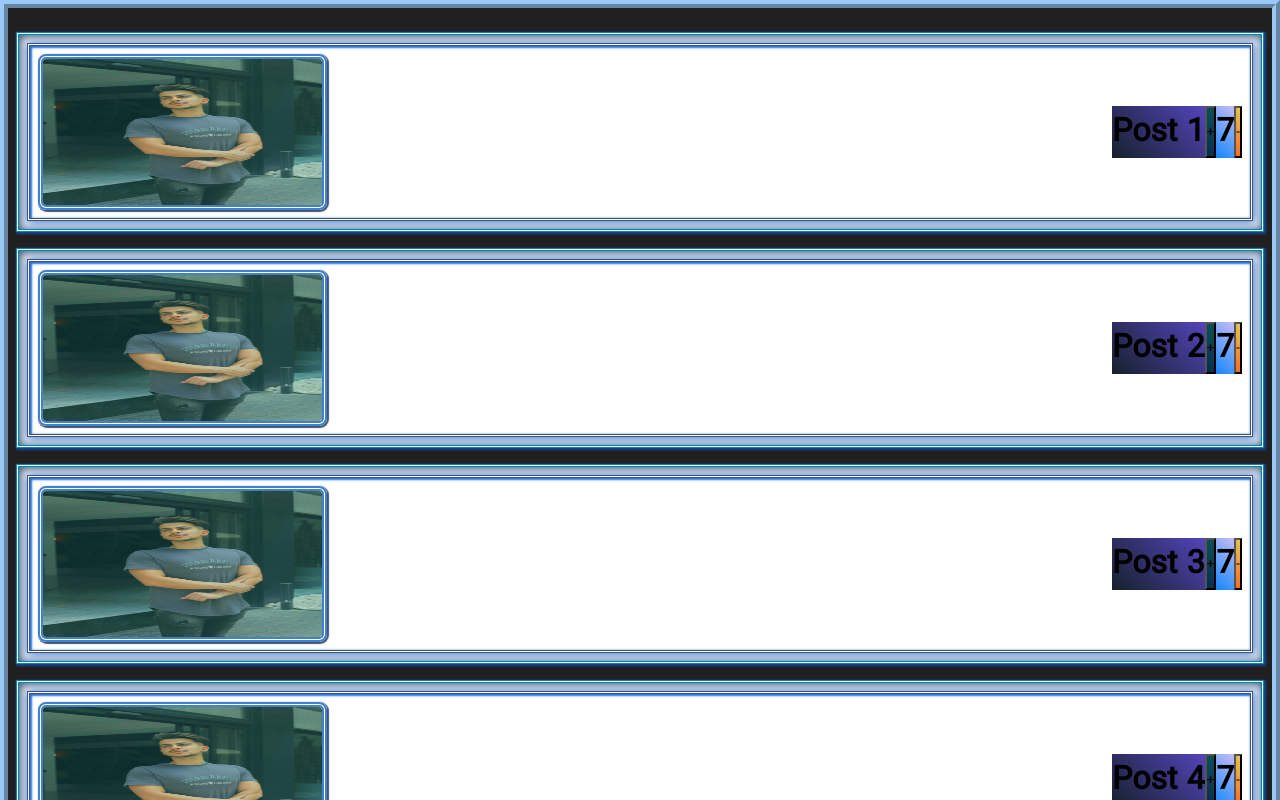
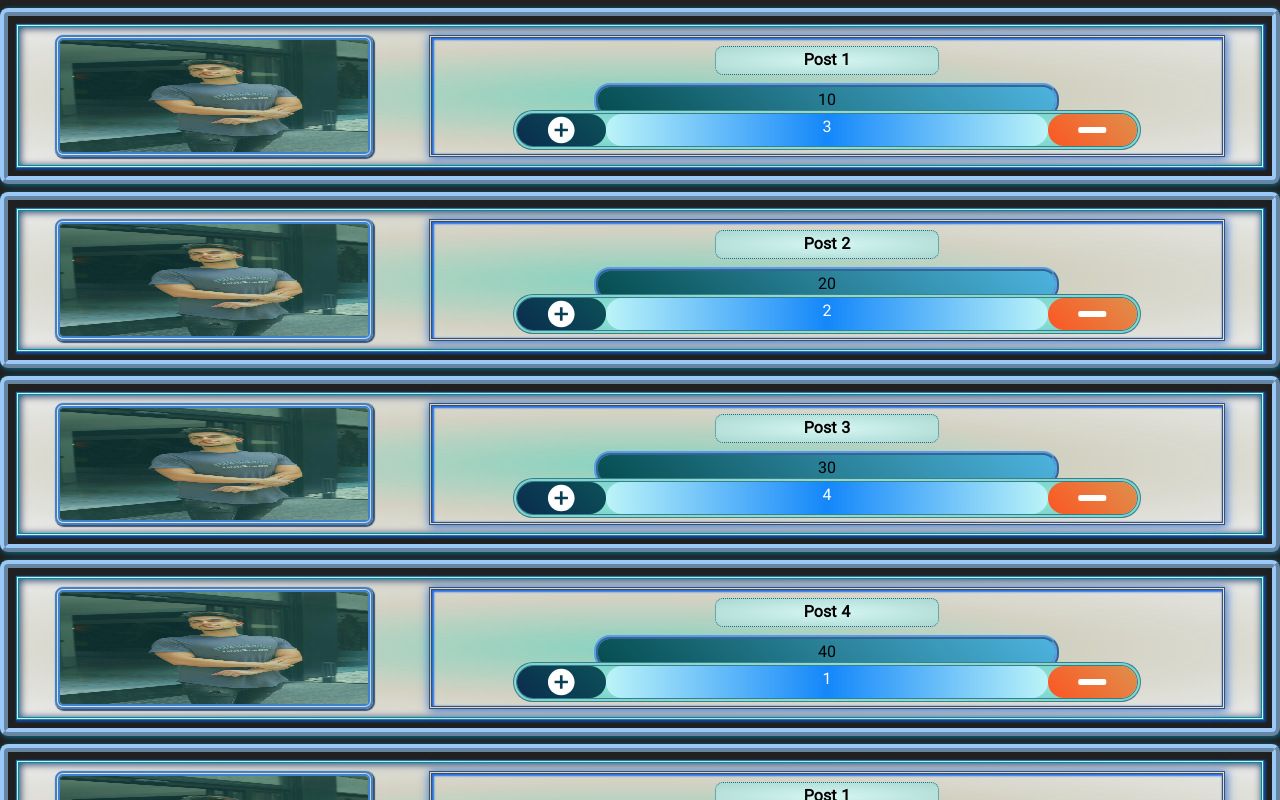
Before and after one commit to alirezashon/shopron, a Next.js app: page /Basket/Products in a window 1280 px wide. Shown: the top 800 px of the page. Built offline with nearby package versions, Linux system fonts and the light colour scheme.

Commit message:
basketBase changed

```diff
--- a/Components/Navigation/PC/inedx.module.css
+++ b/Components/Navigation/PC/inedx.module.css
@@ -4,7 +4,7 @@
 .menuItem {
 	color: #fffffd;
 	font-size: 1.4rem;
-	position: relative;
+	position: absolute;
 	text-shadow: 1px 1px 4px #050502;
 }
 
--- a/pages/Basket/Products/index.module.css
+++ b/pages/Basket/Products/index.module.css
@@ -2,50 +2,112 @@
 
 .postsContainer {
 	border: ridge 1vh #9bc9f7;
+	box-shadow: 1px 1px 4px 1px rgba(11, 97, 127, 0.9);
 	padding: 1vh;
+	margin: 1vh 0vh;
+	border-radius: 1vh;
+	height: 22vh;
+	cursor: pointer;
+	transition: transform 0.7s;
+}
+.postsContainer:hover {
+	z-index: 1;
+	border: 0.7vh double rgba(233, 248, 24, 0.7);
+	/* box-shadow: 1px 1px 4px 0px rgba(247, 100, 1, 0.8); */
+	transform: translate(-1vh, -1vh);
 }
 .productBox {
 	width: 100%;
-    height: 25vh;
+	height: 100%;
 	background-color: #ffffff;
-	margin: 2vh 0vh;
 	padding: 1vh;
 	border: double 0.4vh rgb(2, 135, 172);
-	/* background:radial-gradient(rgba(97, 229, 196, 0.9),rgba(232, 225, 23, 0.8),rgba(97, 229, 196, 0.9)) */
-	display: grid;
-	box-shadow: 1px 1px 9px 1px rgba(44, 66, 99, 0.9) inset,
+	display: flex;
+	justify-content: space-around;
+	box-shadow: 1px 1px 7px 1px rgba(44, 66, 99, 0.9) inset,
 		1px 1px 2px 1px rgba(17, 75, 160, 0.9);
-	grid-template-rows: repeat(auto-fit, minmax(10vh, 1fr));
+	background: radial-gradient(
+		rgba(144, 230, 208, 0.9),
+		rgba(255, 254, 235, 0.8),
+		rgba(255, 255, 255, 0.9)
+	);
+	/* grid-template-rows: repeat(auto-fit, minmax(10vh, 1fr)); */
+}
+.image {
+	width: 26%;
+	height: 100%;
+	border: double 0.7vh rgb(64, 129, 203);
+	border-radius: 1vh;
+	box-shadow: 1px 1px 1px 1px rgba(44, 66, 99, 0.9);
+	transition: transform 0.7s ease-in;
+}
+.image:hover {
+	transform: translateY(1vh);
+	box-shadow: 1px 1px 7px 1px rgba(11, 97, 127, 0.9);
 }
 .productDetails {
+	width: 65%;
 	border: double rgba(44, 66, 99, 0.9) 0.4vh;
 	box-shadow: 1px 1px 9px 1px rgba(45, 111, 209, 0.9),
 		1px 1px 2px 1px rgba(11, 97, 227, 0.9) inset;
 	padding: 1vh;
 	display: flex;
-	justify-content: space-between;
+	flex-direction: column;
 	align-items: center;
 }
-.image {
-	width: 24%;
-	height: 100%;
-	border: double 0.7vh rgb(64, 129, 203);
+.title {
+	margin-bottom: 1vh ;
+	background: radial-gradient(rgb(213, 247, 243), rgb(171, 216, 209));
+	text-align: center;
+	width: fit-content;
+	padding: 0vh 11vh;
+	border: dotted .22vh rgba(11, 97, 127, 0.9);
 	border-radius: 1vh;
-	box-shadow: 1px 1px 1px 1px rgba(44, 66, 99, 0.9);
 }
 .details {
- }
-.priceBox{
-    display: flex;
-    justify-content: space-around;
-    background: linear-gradient(44deg, rgba(22,33,44,1), rgba(99,77,222,1));
+	display: flex;
+	flex-direction: column;
+	width: 100%;
+	height: 50%;
+	align-items: center;
+ 	border-radius: 13vh;
 }
-.inceriment{
-    background: linear-gradient(44deg, rgb(10, 44, 78), rgb(12, 81, 88));
+.priceBox {
+	background: linear-gradient(44deg, rgb(5, 76, 79), rgb(77, 179, 222));
+	border: 0.5vh ridge rgb(87, 158, 229);
+	border-radius: 2vh;
+	margin-bottom: -1vh;
+	text-align: center;
+	width: 60%;
 }
-.deceriment{
-    background: linear-gradient(44deg, rgb(252, 106, 34), rgb(222, 200, 77));
+.controlBox {
+	border: double 0.5vh rgba(12, 66, 103, 0.6);
+	background: radial-gradient(rgb(164, 236, 220), rgb(121, 211, 202));
+	border-radius: 4vh;
+	width: 81%;
+	height: 5vh;
+	display: flex;
+	justify-content: space-between;
 }
-.quantity{
-    background: linear-gradient(44deg, rgb(20, 135, 250), rgb(197, 188, 248));
+.quantity {
+	width: 100%;
+	text-align: center;
+	border-radius: 4vh;
+	color: rgba(255, 255, 255, 1);
+	background: linear-gradient(90deg,rgb(188, 244, 248), rgb(20, 135, 250), rgb(188, 244, 248));
 }
+.inceriment,
+.deceriment {
+	border-radius: 2vh;
+	width: 20%;
+	display: block;
+	text-align: center;
+	height: 100%;
+	color: rgb(255, 255, 255);
+}
+.inceriment {
+	background: linear-gradient(44deg, rgb(10, 44, 78), rgb(12, 81, 88));
+}
+.deceriment {
+	background: linear-gradient(44deg, rgb(252, 85, 34), rgb(222, 145, 77));
+}
--- a/pages/Basket/Products/index.tsx
+++ b/pages/Basket/Products/index.tsx
@@ -2,12 +2,15 @@
 
 import Image from 'next/image'
 import styles from './index.module.css'
+import { FaMinus } from 'react-icons/fa'
+import { MdAddCircle } from 'react-icons/md'
 interface Post {
 	_id: string
 	title: string
 	description: string
 	price: number
 	src: string
+	count: number
 }
 
 const posts: Post[] = [
@@ -17,6 +20,7 @@ const posts: Post[] = [
 		description: 'Description of Post 1',
 		price: 10,
 		src: '/images/ali.jpg',
+		count: 3,
 	},
 	{
 		_id: '5',
@@ -24,6 +28,7 @@ const posts: Post[] = [
 		description: 'Description of Post 2',
 		price: 20,
 		src: '/images/ali.jpg',
+		count: 2,
 	},
 	{
 		_id: '4',
@@ -31,6 +36,7 @@ const posts: Post[] = [
 		description: 'Description of Post 3',
 		price: 30,
 		src: '/images/ali.jpg',
+		count: 4,
 	},
 	{
 		_id: '3',
@@ -38,6 +44,7 @@ const posts: Post[] = [
 		description: 'Description of Post 4',
 		price: 40,
 		src: '/images/ali.jpg',
+		count: 1,
 	},
 	{
 		_id: '6',
@@ -45,6 +52,7 @@ const posts: Post[] = [
 		description: 'Description of Post 1',
 		price: 10,
 		src: '/images/ali.jpg',
+		count: 5,
 	},
 	{
 		_id: '5',
@@ -52,6 +60,7 @@ const posts: Post[] = [
 		description: 'Description of Post 2',
 		price: 20,
 		src: '/images/ali.jpg',
+		count: 6,
 	},
 	{
 		_id: '4',
@@ -59,6 +68,7 @@ const posts: Post[] = [
 		description: 'Description of Post 3',
 		price: 30,
 		src: '/images/ali.jpg',
+		count: 7,
 	},
 	{
 		_id: '3',
@@ -66,6 +76,7 @@ const posts: Post[] = [
 		description: 'Description of Post 4',
 		price: 40,
 		src: '/images/ali.jpg',
+		count: 13,
 	},
 	{
 		_id: '6',
@@ -73,6 +84,7 @@ const posts: Post[] = [
 		description: 'Description of Post 1',
 		price: 10,
 		src: '/images/ali.jpg',
+		count: 9,
 	},
 	{
 		_id: '5',
@@ -80,6 +92,7 @@ const posts: Post[] = [
 		description: 'Description of Post 2',
 		price: 20,
 		src: '/images/ali.jpg',
+		count: 8,
 	},
 	{
 		_id: '4',
@@ -87,6 +100,7 @@ const posts: Post[] = [
 		description: 'Description of Post 3',
 		price: 30,
 		src: '/images/ali.jpg',
+		count: 18,
 	},
 	{
 		_id: '3',
@@ -94,15 +108,15 @@ const posts: Post[] = [
 		description: 'Description of Post 4',
 		price: 40,
 		src: '/images/ali.jpg',
+		count: 22,
 	},
 ]
 const Product = () => {
 	return (
 		<>
+			{posts.map((obj) => (
 				<div className={styles.postsContainer}>
-				{posts.map((obj) => (
 					<div className={styles.productBox}>
-						<div className={styles.productDetails}>
 						<Image
 							src={obj.src}
 							alt={obj.description}
@@ -110,18 +124,28 @@ const Product = () => {
 							height={222}
 							className={styles.image}
 						/>
+						<div className={styles.productDetails}>
+							<div className={styles.title}>
+								<h4>{obj.title}</h4>
+							</div>
 							<div className={styles.details}>
 								<div className={styles.priceBox}>
-									<h1>{obj.title}</h1>
-									<button className={styles.inceriment}>+</button>
-									<h1 className={styles.quantity}>7</h1>
-									<button className={styles.deceriment}>-</button>
+									<p>{obj.price}</p>
+								</div>
+								<div className={styles.controlBox}>
+ 										<MdAddCircle className={styles.inceriment}
+											size={'3vh'} />
+ 									<p className={styles.quantity}>{obj.count}</p>
+ 									<FaMinus
+										className={styles.deceriment}
+										size={'3vh'}
+									/>
+ 								</div>
 							</div>
 						</div>
 					</div>
 				</div>
 			))}
-			</div>
 		</>
 	)
 }
```
Also changed, not shown: pages/Basket/index.module.css (+25 -4 lines), pages/Basket/index.tsx (+12 -6 lines). Lines whose indentation alone changed are shown as unchanged.
